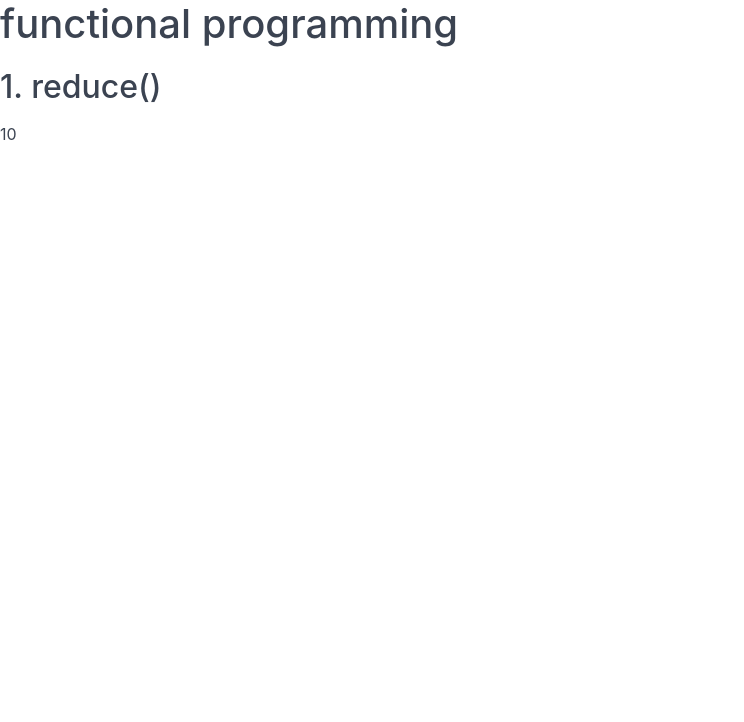
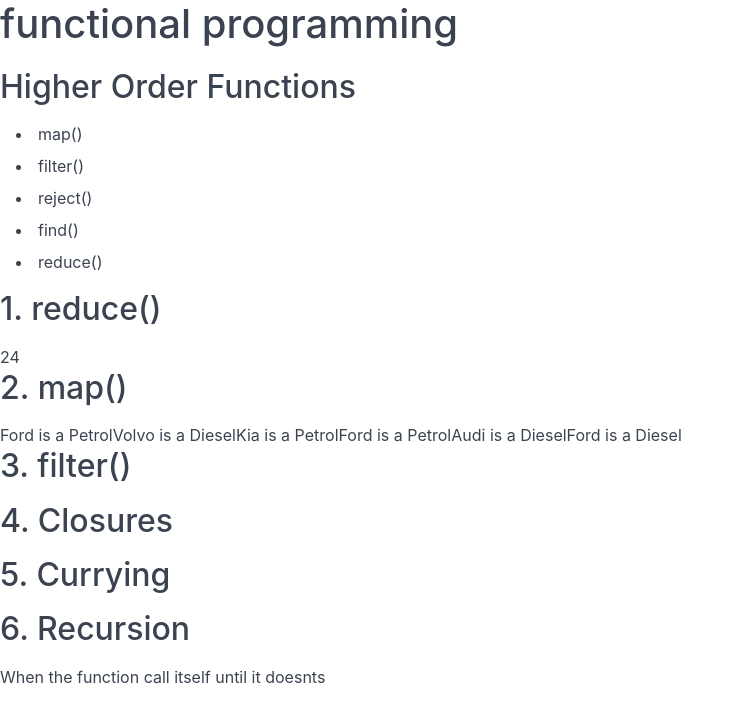
Before and after one commit to gmartowski/react-portal, a React app: page / in a window 1280 px wide. Shown: the top 722 px of the page, without its empty margins (0-744 px from the left). Built offline with nearby package versions, Linux system fonts and the light colour scheme.

Commit message:
functional programming

```diff
--- a/src/App/App.jsx
+++ b/src/App/App.jsx
@@ -7,10 +7,79 @@ export class App extends Component {
     render() {
         let myArray = [1, 2, 3, 4];
         let result = 0;
+        const cars = [
+            { name: 'Ford', fuel: 'Petrol' },
+            { name: 'Volvo', fuel: 'Diesel' },
+            { name: 'Kia', fuel: 'Petrol' },
+            { name: 'Ford', fuel: 'Petrol' },
+            { name: 'Audi', fuel: 'Diesel' },
+            { name: 'Ford', fuel: 'Diesel' }
+        ];
+
+        const favouriteCars = [
+            { 'name': 'Octavia', 'fuel': 'Petrol', 'engine': '1.8' },
+            { 'name': 'Superb', 'fuel': 'Diesel', 'engine': '1.2' },
+            { 'name': 'Kodiak', 'fuel': 'Petrol', 'engine': '2.8' },
+            { 'name': 'Karoq', 'fuel': 'Petrol', 'engine': '1.8' },
+            { 'name': 'Fabia', 'fuel': 'Diesel', 'engine': '0.8' },
+            { 'name': 'Rapid', 'fuel': 'Diesel', 'engine': '1.2' }
+        ];
+
+
+        result = cars.filter(function(car) {
+            return car.name === 'Ford';
+        });
+        console
+            .log(result);
+
+        // Closures
+        var me = 'Bruce Wane';
+
+        function greetMe() {
+            console.log(me);
+        }
+
+        greetMe();
+
+        // Currying
+        let dragon = (name, size, element) =>
+            name + ' is a ' +
+            size + 'dragon that breathes ' +
+            element + '!';
+
+        console.log(dragon('Hungarian Dragon', 'big', 'lightning'));
+
+        let dragonCurry = name => size => element => name + ' is a ' +
+            size + 'dragon that breathes ' +
+            element + '!';
+
+        console.log(dragonCurry('Hungarian Dragon')('big')('lightning'));
+
+        // Recursion
+
+        let countdownFrom = num => {
+            if (num === 0) return;
+            console.log(num);
+            countdownFrom(num - 1);
+        };
+
+        countdownFrom(10);
+
 
         return (
+
             <div className="app">
                 <h1>functional programming</h1>
+                <h2>Higher Order Functions</h2>
+                <div>
+                    <ul>
+                        <li>map()</li>
+                        <li>filter()</li>
+                        <li>reject()</li>
+                        <li>find()</li>
+                        <li>reduce()</li>
+                    </ul>
+                </div>
                 <h2>1. reduce()</h2>
                 <div>
                     {
@@ -19,11 +88,45 @@ export class App extends Component {
                             <br />;
                             console.log(`Current value: ${val}`);
                             <br />;
-                            return acc + val;
-                        })
+                            return acc * val;
+                        }, 1)
+
+                    }
+                    {console.log(result)}
+                </div>
+                <h2>2. map()</h2>
+                <div>
+                    {
+                        result = cars.map((item, index) => {
+                                return `${item.name} is a ${item.fuel}`;
+                            }
+                        )
                     }
                 </div>
+                <h2>3. filter()</h2>
+                <div>
+                    {
+                        // result = cars.filter(function(car) {
+                        //     return car.name === 'Ford';
+                        // })
+                    }
+                </div>
+                <h2>4. Closures</h2>
+                <div>
+
+                </div>
+
+                <h2>5. Currying</h2>
+                <div>
+
+                </div>
+                <h2>6. Recursion</h2>
+                <div>
+                    When the function call itself until it doesnts
+
+                </div>
             </div>
-        );
+        )
+            ;
     }
 }
```
